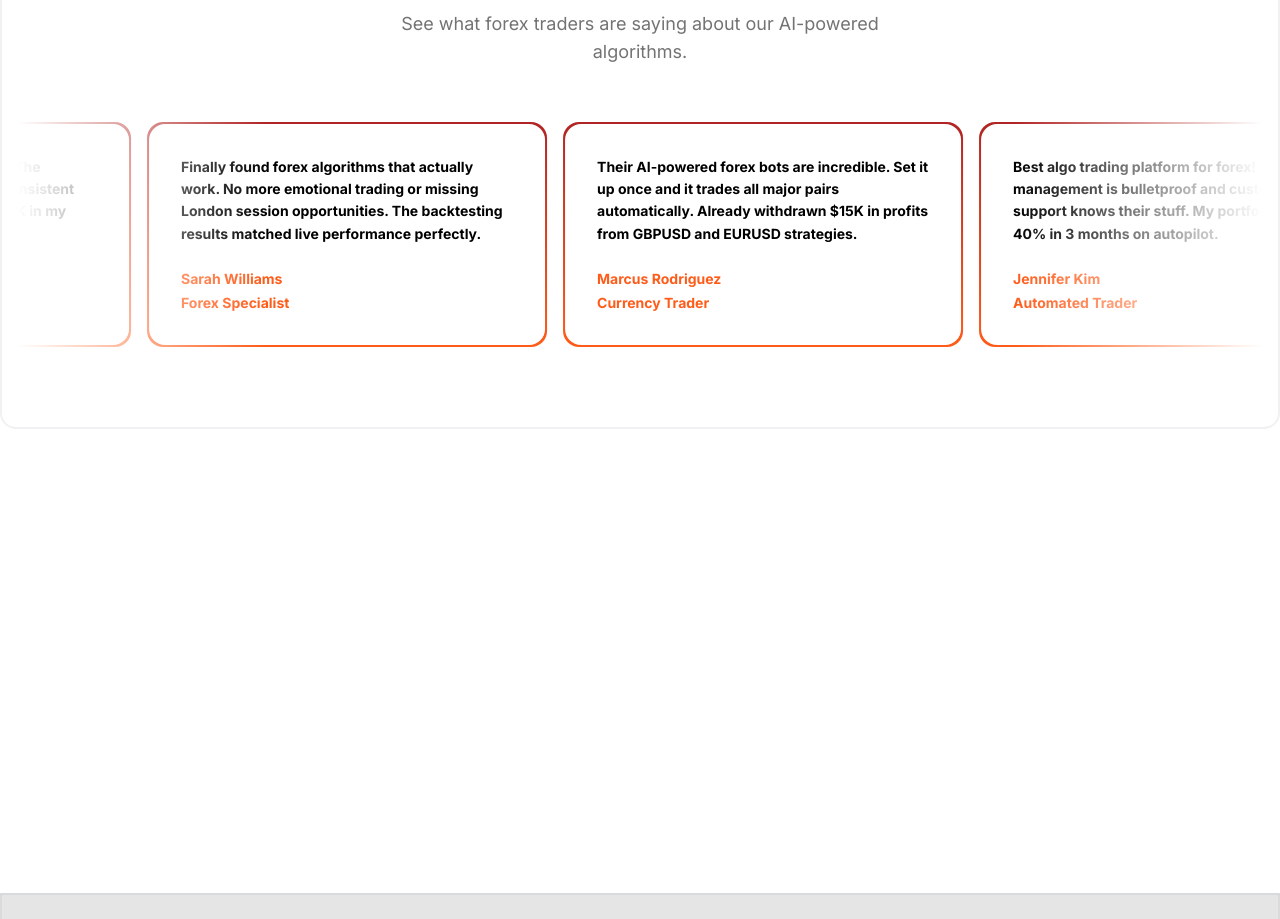
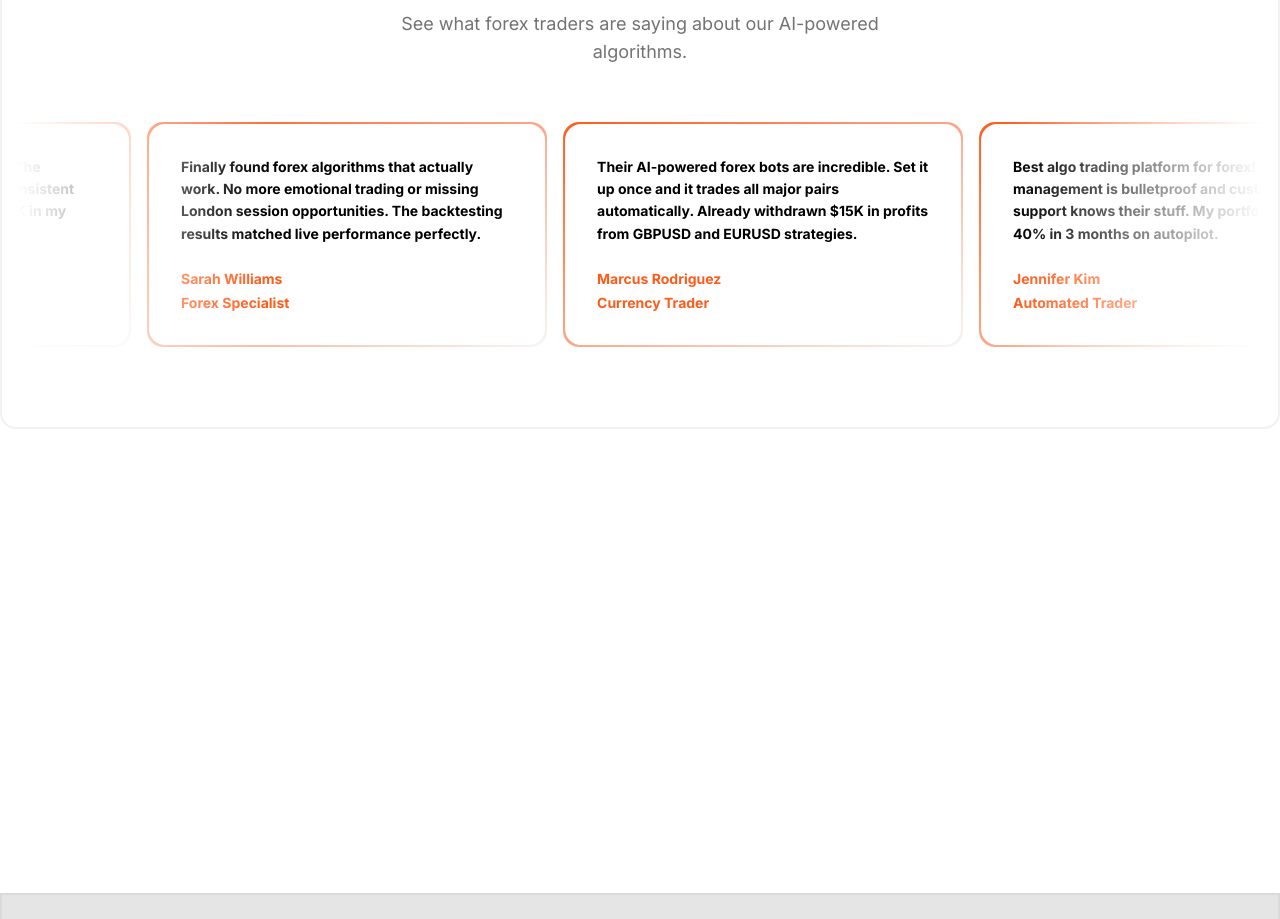
Before and after one commit to miteshhgoyal/nupips, a Next.js app: page / in a window 1280 px wide. Shown: the part 6420-7339 px from the top of the page. Built offline with nearby package versions, Linux system fonts and the light colour scheme.

Commit message:
updates ui

```diff
--- a/src/components/home/TestimonialsSection.jsx
+++ b/src/components/home/TestimonialsSection.jsx
@@ -71,7 +71,7 @@ const TestimonialsSection = () => {
                     className="relative w-[350px] max-w-full shrink-0 rounded-2xl p-[2px] md:w-[400px]"
                     style={{
                       background:
-                        "linear-gradient(to bottom, #B12424, #FF5B19)",
+                        "linear-gradient(to bottom right, #FF5B19, #7771)",
                     }}
                   >
                     <div className="bg-white rounded-2xl px-8 py-8 h-full flex flex-col justify-between">
@@ -101,7 +101,7 @@ const TestimonialsSection = () => {
                     className="relative w-[350px] max-w-full shrink-0 rounded-2xl p-[2px] md:w-[400px]"
                     style={{
                       background:
-                        "linear-gradient(to bottom, #B12424, #FF5B19)",
+                        "linear-gradient(to bottom right, #FF5B19, #7771)",
                     }}
                   >
                     <div className="bg-white rounded-2xl px-8 py-8 h-full flex flex-col justify-between">
```
